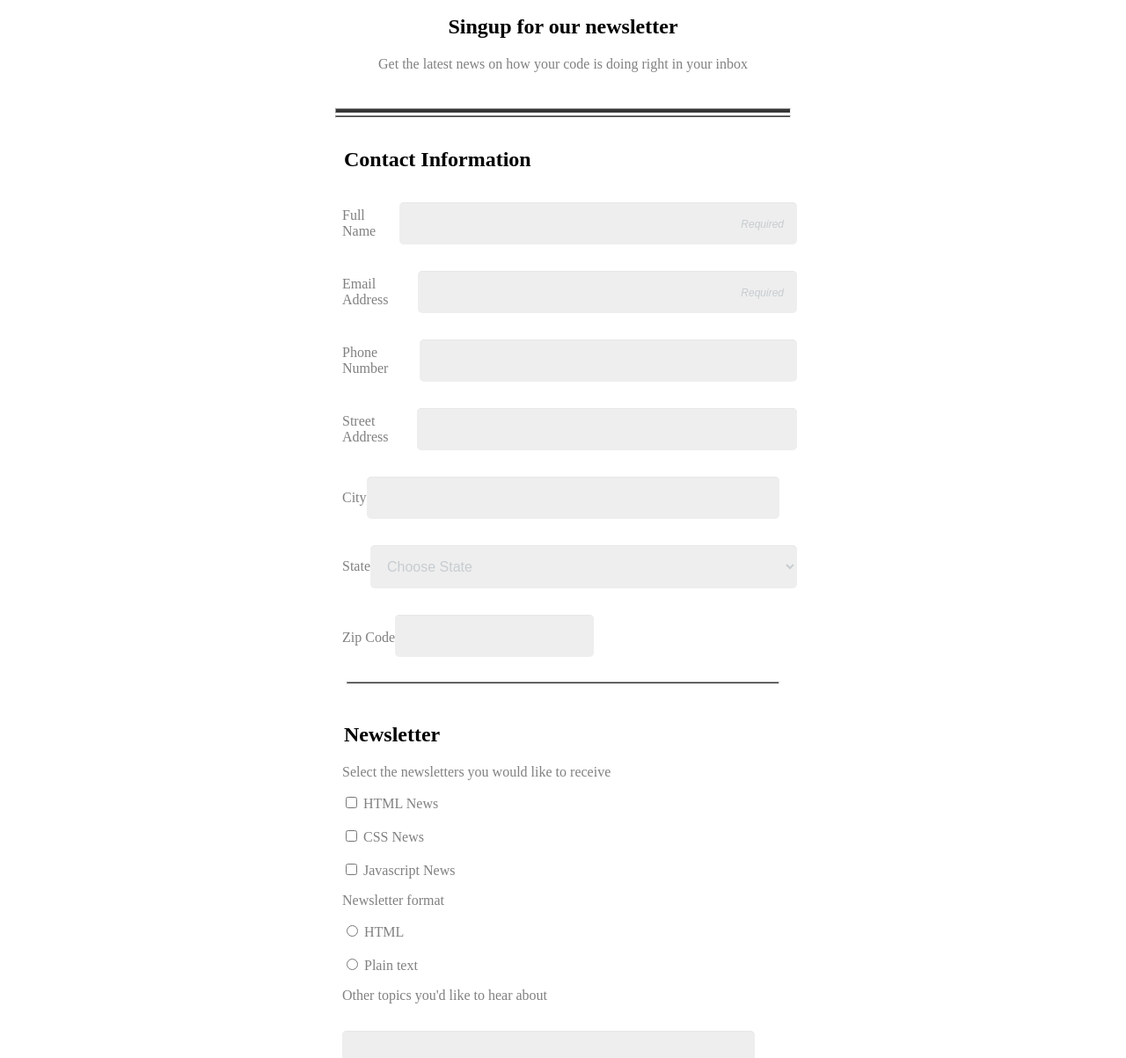
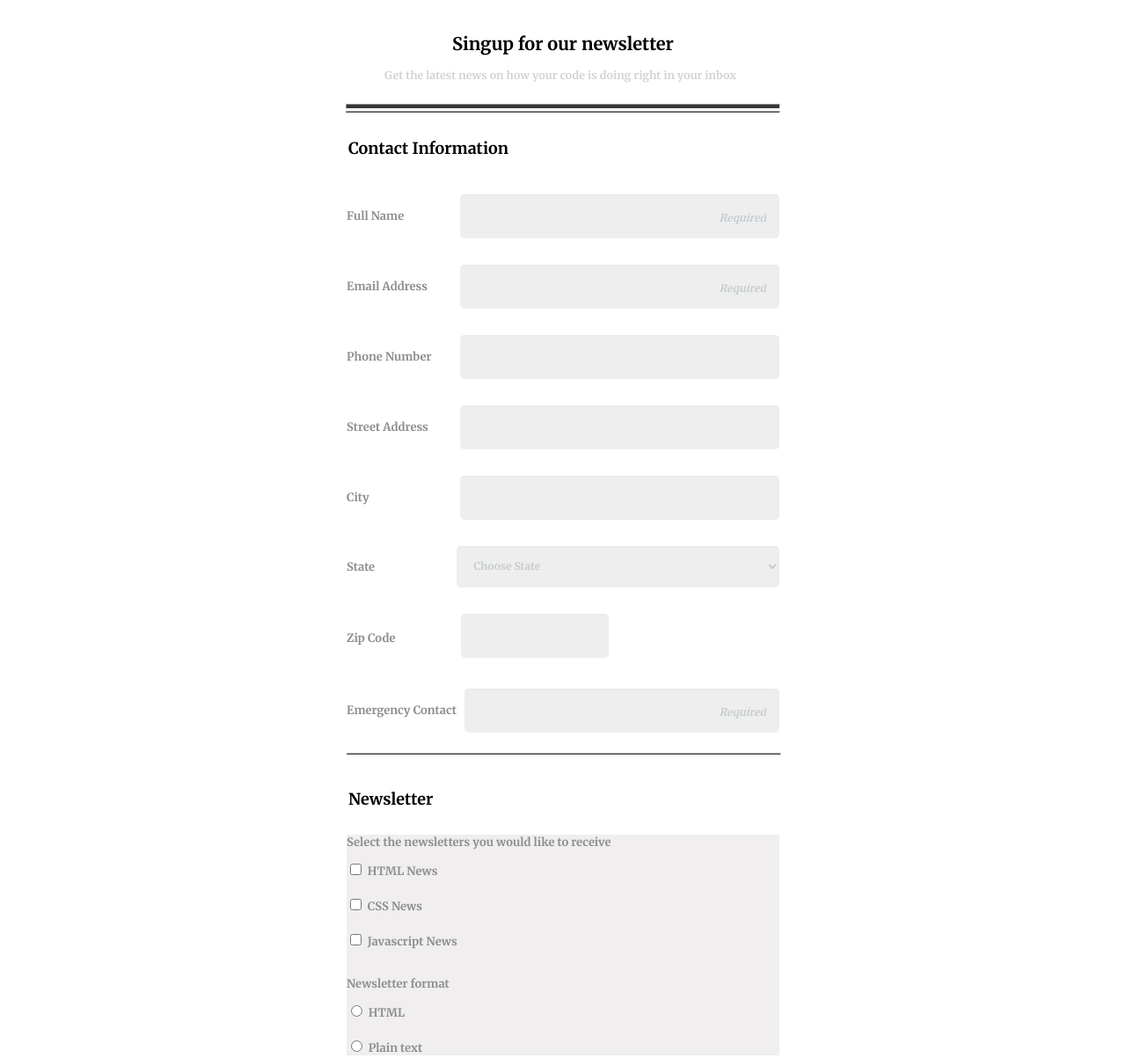
Before and after one commit to RicardoCoding/Project-3, a plain HTML site: page index.html in a window 1280 px wide. Shown: the part 85-1288 px from the top of the page at 88% size. Drawn offline with Linux system fonts and the light colour scheme.

Commit message:
Last details

```diff
--- a/index.html
+++ b/index.html
@@ -6,48 +6,49 @@
   <title>Online Registration Form</title>
   <meta name="viewport" content="width=device-width, initial-scale=1.0">
   <link rel="stylesheet" href="styles.css">
-  <link href="" rel="stylesheet">  <!-- Google Fonts -->
+  <link rel="preconnect" href="https://fonts.googleapis.com">
+  <link rel="preconnect" href="https://fonts.gstatic.com" crossorigin>
+  <link href="https://fonts.googleapis.com/css2?family=Merriweather:wght@700&display=swap" rel="stylesheet">
 </head>
 
 <body>
 
   <h2 class="header">THE CODE REVIEW</h2>
 <form>
-    <section class="signup">
-    <h2>Singup for our newsletter</h2>
+
+    <h2 class="h2signup">Singup for our newsletter</h2>
     <p class="paragraph1">Get the latest news on how your code is doing right in your inbox</p>
-    </section>
+
       <hr class="hr1">
       <hr class="hr2">
 
-    <fieldset>
-      <section class="contact-info">
-        <legend><h2>Contact Information</h2></legend>
+    <fieldset class="fieldset1">
+        <legend class="contact">Contact Information</legend>
         <div class="full-name">
-          <label for="name">Full Name</label><br>
-          <input type="text" id="name" name="user-name" placeholder="Required"><br>
+          <label for="name" class="fullname">Full Name</label>
+          <input type="text" id="name" name="user-name" placeholder="Required">
         </div>
         <div class="email-address">
-          <label for="mail">Email Address</label><br>
+          <label for="mail" class="emailaddress">Email Address</label>
           <input type="email" id="mail" name="user-email" placeholder="Required"><br>
         </div>
         <div class="phone-number">
-          <label for="phone">Phone Number</label><br>
-          <input type="telephone" id="phone" name="user-phone"><br>
+          <label for="phone" class="phonenumber">Phone Number</label><br>
+          <input type="tel" id="phone" name="user-phone"><br>
         </div>
         <div class="street-address">
-          <label for="address">Street Address</label><br>
+          <label for="address" class="streetaddress">Street Address</label><br>
           <input type="text" id="address" name="user-address"><br>
         </div>
-        <div class="city">
-          <label for="city">City</label><br>
-          <input type="text" id="city" name="user-city"><br>
+        <div class="City">
+          <label for="city" class="cityL">City</label>
+          <input type="text" id="city" name="user-city">
         </div>
         <div class="state">
-          <label for="state">State</label><br>
+          <label for="state" class="stateL">State</label>
           <select id="state" name="user-state">
-          <option>Choose State</option>
-          <option>AL</option>
+          <option class="choose" value="choose">Choose State</option>
+          <option value="al">AL</option>
           <option>AK</option>
           <option>AZ</option>
           <option>AR</option>
@@ -104,18 +105,24 @@
         </select><br>
        </div>
        <div class="zip-code">
-        <label for="zipcode">Zip Code</label><br>
+        <label for="zipcode" class="zipcodeL">Zip Code</label><br>
         <input type="text" id="zipcode" name="user-zipcode"><br>
        </div>
-      </section>
+       <div class="emergency-contact">
+        <label for="emergency" class="emergencycontact">Emergency Contact</label>
+        <input type="text" id="emergency" name="user-emergency" placeholder="Required">
+      </div>
 
-      <hr class="hr2">
+
+      <hr class="hr3">
+
     </fieldset>
 
-    <fieldset>
-      <section class="newsletter">
-        <legend><h2>Newsletter</h2></legend>
+    <fieldset class="fieldset2">
 
+
+        <legend class="news">Newsletter</legend>
+        <section class="section">
           <p>Select the newsletters you would like to receive</p>
           <input type="checkbox" id="html" value="html-news" name="user_checkbox">
           <label>HTML News</label><br>
@@ -126,25 +133,23 @@
           <input type="checkbox" id="JS" value="JS-news" name="user_checkbox">
           <label>Javascript News</label>
           <br>
-        <p>Newsletter format</p>
+          <p class="newsletter-format">Newsletter format</p>
           <input type="radio" id="HTML" value="HTML" name="user_format">
           <label for="HTML" class="light">HTML</label><br>
           <br>
           <input type="radio" id="plain" value="plain" name="user_format">
           <label for="plain" class="light">Plain text</label><br>
-
-        <p>Other topics you'd like to hear about</p>
+        </section>
+        <p class="other-topics">Other topics you'd like to hear about</p>
         <textarea id="bio" name="user-bio"></textarea>
 
-      </section><br>
+        <button type="submit">Sign Up</button>
 
-      <section class="button">
-        <button type="submit">Sign Up</button>
-      </section><br>
+
     </fieldset>
 
+    <footer>Copyright The Code Review</footer>
 
-  <footer>Copyright The Code Review</footer>
   </form>
 </body>
 </html>
--- a/styles.css
+++ b/styles.css
@@ -1,4 +1,6 @@
-
+* {
+    font-family: 'Merriweather', serif;
+}
 
 body {
     margin: 0;
@@ -13,7 +15,8 @@ body {
     margin-top: -5px;
 }
 
-.signup {
+.h2signup,
+.paragraph1 {
     text-align: center;
 }
 
@@ -21,18 +24,18 @@ body {
     height: 4px;
     background-color: rgb(54, 54, 54);
     margin-bottom: -6px;
-    width: 92%
+    width: 90%
 }
 
-.hr2 {
+.hr2,
+.hr3 {
     height: 1.5px;
-    background-color: rgb(54, 54, 54);
-    width: 92%;
+    background-color: rgb(77, 76, 76);
+    width: 90%;
 }
 
-.contact-info,
-.newsletter {
-    margin-left: 15px;
+.hr3 {
+    width: 100%;
 }
 
 #zipcode {
@@ -44,12 +47,13 @@ button {
     padding: 20px 110px 20px 110px;
     background-color: rgb(117, 194, 194);
     color: white;
-    font-size: 20px;
+    font-size: 16px;
     border: none;
     border-radius: 5px;
+    width: 100%;
 }
 
-.button {
+button {
     text-align: center;
 }
 
@@ -58,17 +62,13 @@ footer {
     font-size: 13px;
     font-style: italic;
     padding-bottom: 120px;
-}
-
-p,
-label,
-footer {
-    color: grey;
+    color: rgb(185, 184, 184);
+    padding-top: 20px;
 }
 
 input[type="text"],
 input[type="email"],
-input[type="telephone"],
+input[type="tel"],
 textarea,
 select {
   background: rgba(255,255,255,0.1);
@@ -78,7 +78,7 @@ select {
   margin: 0;
   outline: 0;
   padding: 15px;
-  width: 85%;
+  width: 90%;
   background-color: #eeeeee;
   color: #c7cdd1;
   box-shadow: 0 1px 0 rgba(0,0,0,0.03) inset;
@@ -92,11 +92,12 @@ input[id="zipcode"] {
 }
 
 select[id="state"] {
-    width: 95%;
+    width: 100%;
 }
 
 textarea[id="bio"] {
     height: 75px;
+    width: 90%;
 }
 
 input::placeholder {
@@ -107,7 +108,11 @@ input::placeholder {
 }
 
 .paragraph1 {
-    padding-bottom: 25px;
+    padding-bottom: 12px;
+    color: rgb(212, 211, 211);
+    width: 95%;
+    font-size: 12.5px;
+    padding-left: 10px;
 }
 
 input:focus,
@@ -129,9 +134,58 @@ fieldset {
     border: none;
 }
 
+.header,
+h2 {
+    font-size: 17px;
+}
+
+.other-topics {
+    padding-top: 20px;
+}
+
+label,
+p {
+    color: rgb(185, 184, 184);
+}
+
+h2 {
+    padding-top: 16px;
+    font-size: 20px;
+}
+
+.news {
+    padding-bottom: 10px;
+}
+
+.contact {
+    padding-bottom: 20px;
+}
+
+.contact,
+.news {
+        font-size: 18px;
+        padding-top: 20px;
+    }
+
+.newsletter-format {
+    padding-top: 18px;
+}
+
+.section {
+    background-color: rgb(240, 238, 238);
+}
+
+textarea:focus {
+    background-color:rgb(211, 79, 145);
+}
+
+
+
+
 @media (min-width: 768px) {
-   form {
-       max-width: 560px;
+
+    form {
+       max-width: 520px;
        margin: auto;
    }
 
@@ -139,15 +193,87 @@ fieldset {
    .email-address,
    .phone-number,
    .street-address,
-   .city,
+   .City,
    .state,
-   .zip-code {
+   .zip-code,
+   .emergency-contact {
        display: flex;
        align-items: center;
        flex-direction: row;
        flex: 1;
    }
 
+   .fullname,
+   .emailaddress,
+   .phonenumber,
+   .streetaddress,
+   .cityL,
+   .stateL,
+   .emergencycontact {
+       flex-basis: 35%;
+   }
 
+   .emergencycontact {
+        padding-right: 7px;
+   }
+
+   .zipcodeL {
+       flex-basis: 26.5%;
+   }
+
+   input[id="zipcode"] {
+       width: 28%;
+   }
+
+   p,
+   label {
+       font-size: 13px;
+   }
+
+   .header,
+   h2 {
+       font-size: 20px;
+   }
+
+   .h2signup {
+       padding-top: 25px;
+   }
+
+   button[type="submit"],
+   textarea[id="bio"] {
+       width: 100%;
+   }
+
+   .hr1,
+   .hr2 {
+       width: 94.5%;
+   }
+
+   .hr3 {
+       width: 100%;
+   }
+
+   textarea {
+       max-width: 94%;
+
+   }
+
+   button {
+       width: 100%;
+   }
+
+   p,
+    label {
+    color: rgb(143, 142, 142);
+}
+
+    footer {
+    color: rgb(212, 211, 211);
+    font-size: 13px;
+ }
+
+    select[id="state"] {
+        font-size: 12px;
+    }
 
 }
```
Lines whose indentation alone changed are shown as unchanged.
